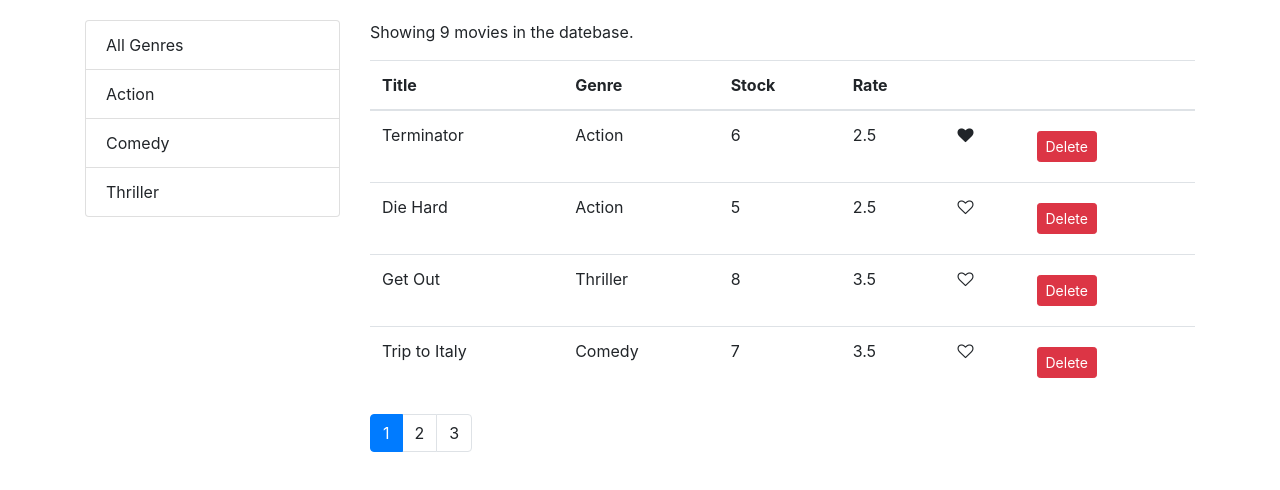
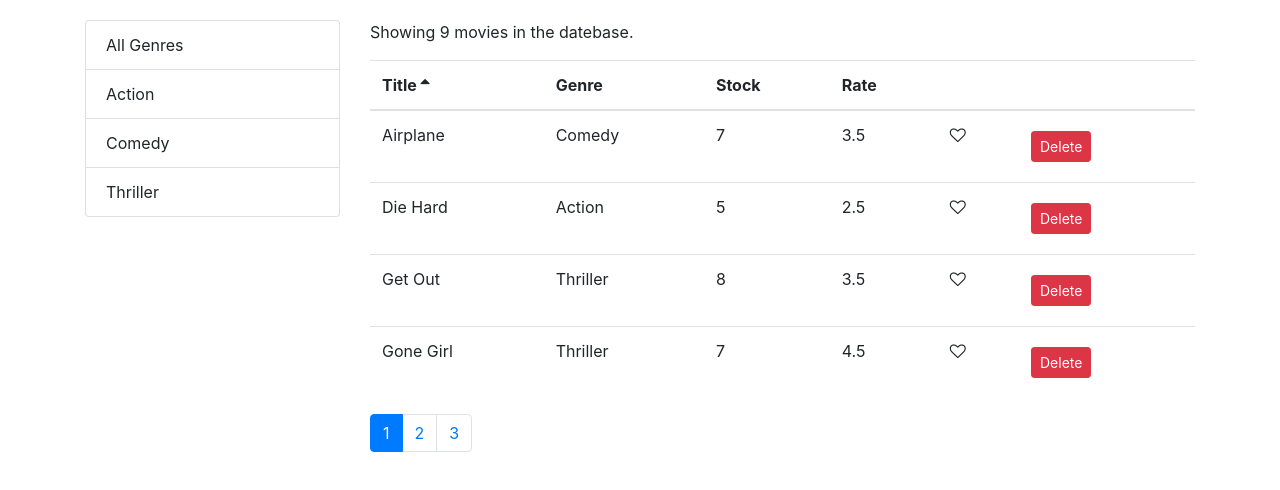
Before and after one commit to bthndncr/React-movieLibrary, a React (Create React App) app: page / in a window 1280 px wide. Shown: the top 490 px of the page. Built offline with nearby package versions, Linux system fonts and the light colour scheme.

Commit message:
Sorting and refactoring

```diff
--- a/src/components/listGroup.jsx
+++ b/src/components/listGroup.jsx
@@ -1,14 +1,12 @@
 import React from "react";
 
-const ListGroup = props => {
-  const {
-    items,
-    textProperty,
-    valueProperty,
-    selectedItem,
-    onItemSelect
-  } = props;
-
+const ListGroup = ({
+  items,
+  textProperty,
+  valueProperty,
+  selectedItem,
+  onItemSelect
+}) => {
   return (
     <ul className="list-group">
       {items.map(item => (
--- a/src/components/movies.jsx
+++ b/src/components/movies.jsx
@@ -2,20 +2,22 @@
 import { getMovies } from "../services/fakeMovieService";
 import { getGenres } from "../services/fakeGenreService";
 import Pagination from "./pagination";
-import Like from "./like";
 import { paginate } from "../utils/paginate";
 import ListGroup from "./listGroup";
+import MoviesTable from "./moviesTable";
+import _ from "lodash";
 
 class Movies extends Component {
   state = {
     movies: [],
     genres: [],
     pageSize: 4,
-    currentPage: 1
+    currentPage: 1,
+    sortColumn: { path: "title", order: "asc" }
   };
 
   componentDidMount() {
-    const genres = [{ name: "All Genres" }, ...getGenres()];
+    const genres = [{ _id: "", name: "All Genres" }, ...getGenres()];
     this.setState({ movies: getMovies(), genres });
   }
   // Events
@@ -39,73 +41,59 @@
     this.setState({ selectedGenre: genre, currentPage: 1 });
   };
 
-  render() {
-    const { length: count } = this.state.movies;
+  handleSort = sortColumn => {
+    this.setState({ sortColumn });
+  };
+
+  getPageData = () => {
     const {
       pageSize,
       currentPage,
+      sortColumn,
       selectedGenre,
       movies: allMovies
     } = this.state;
-
-    if (count === 0) return <p>There are no movies in the database.</p>;
 
     const filtered =
       selectedGenre && selectedGenre._id
         ? allMovies.filter(m => m.genre._id === selectedGenre._id)
         : allMovies;
 
-    const movies = paginate(filtered, currentPage, pageSize);
+    const sorted = _.orderBy(filtered, [sortColumn.path], [sortColumn.order]);
+
+    const movies = paginate(sorted, currentPage, pageSize);
+
+    return { totalCount: filtered.length, data: movies };
+  };
+
+  render() {
+    const { length: count } = this.state.movies;
+    const { pageSize, currentPage, sortColumn } = this.state;
+
+    if (count === 0) return <p>There are no movies in the database.</p>;
+
+    const { totalCount, data: movies } = this.getPageData();
 
     return (
       <div className="row">
         <div className="col-3">
           <ListGroup
             items={this.state.genres}
-            selectedItem={selectedGenre}
+            selectedItem={this.state.selectedGenre}
             onItemSelect={this.handleGenreSelect}
           />
         </div>
         <div className="col">
-          <p>Showing {filtered.length} movies in the datebase.</p>
-          <table className="table">
-            <thead>
-              <tr>
-                <th>Title</th>
-                <th>Genre</th>
-                <th>Stock</th>
-                <th>Rate</th>
-                <th />
-                <th />
-              </tr>
-            </thead>
-            <tbody>
-              {movies.map(movie => (
-                <tr key={movie._id}>
-                  <td>{movie.title}</td>
-                  <td>{movie.genre.name}</td>
-                  <td>{movie.numberInStock}</td>
-                  <td>{movie.dailyRentalRate}</td>
-                  <td>
-                    <Like
-                      liked={movie.liked}
-                      onClick={() => this.handleLike(movie)}
-                    />
-                  </td>
-                  <td>
-                    <button
-                      onClick={() => this.handleDelete(movie)}
-                      className="btn btn-danger btn-sm m-2"
-                    >
-                      Delete
-                    </button>
-                  </td>
-                </tr>
-              ))}
-            </tbody>
-          </table>
+          <p>Showing {totalCount} movies in the datebase.</p>
+          <MoviesTable
+            sortColumn={sortColumn}
+            movies={movies}
+            onLike={this.handleLike}
+            onDelete={this.handleDelete}
+            onSort={this.handleSort}
+          />
           <Pagination
-            itemsCount={filtered.length}
+            itemsCount={totalCount}
             pageSize={pageSize}
             currentPage={currentPage}
             onPageChange={this.handlePageChange}
--- /dev/null
+++ b/src/components/moviesTable.jsx
@@ -0,0 +1,44 @@
+import React, { Component } from "react";
+import Like from "./like";
+import Table from "./table";
+
+class MoviesTable extends Component {
+  columns = [
+    { path: "title", label: "Title" },
+    { path: "genre.name", label: "Genre" },
+    { path: "numberInStock", label: "Stock" },
+    { path: "dailyRentalRate", label: "Rate" },
+    {
+      key: "like",
+      content: movie => (
+        <Like liked={movie.liked} onClick={() => this.props.onLike(movie)} />
+      )
+    },
+    {
+      key: "delete",
+      content: movie => (
+        <button
+          onClick={() => this.props.onDelete(movie)}
+          className="btn btn-danger btn-sm m-2"
+        >
+          Delete
+        </button>
+      )
+    }
+  ];
+
+  render() {
+    const { movies, onSort, sortColumn } = this.props;
+
+    return (
+      <Table
+        columns={this.columns}
+        data={movies}
+        sortColumn={sortColumn}
+        onSort={onSort}
+      />
+    );
+  }
+}
+
+export default MoviesTable;
--- a/src/components/pagination.jsx
+++ b/src/components/pagination.jsx
@@ -2,9 +2,7 @@
 import _ from "lodash";
 import PropTypes from "prop-types";
 
-const Pagination = props => {
-  const { itemsCount, pageSize, currentPage, onPageChange } = props;
-
+const Pagination = ({ itemsCount, pageSize, currentPage, onPageChange }) => {
   const pagesCount = Math.ceil(itemsCount / pageSize);
   if (pagesCount === 1) return null;
   const pages = _.range(1, pagesCount + 1);
@@ -17,9 +15,9 @@
             key={page}
             className={page === currentPage ? "page-item active" : "page-item"}
           >
-            <a className="page-link" onClick={() => onPageChange(page)}>
+            <button className="page-link" onClick={() => onPageChange(page)}>
               {page}
-            </a>
+            </button>
           </li>
         ))}
       </ul>
--- /dev/null
+++ b/src/components/table.jsx
@@ -0,0 +1,14 @@
+import React from "react";
+import TableHeader from "./tableHeader";
+import TableBody from "./tableBody";
+
+const Table = ({ columns, sortColumn, onSort, data }) => {
+  return (
+    <table className="table">
+      <TableHeader columns={columns} sortColumn={sortColumn} onSort={onSort} />
+      <TableBody columns={columns} data={data} />
+    </table>
+  );
+};
+
+export default Table;
--- /dev/null
+++ b/src/components/tableBody.jsx
@@ -0,0 +1,34 @@
+import React, { Component } from "react";
+import _ from "lodash";
+
+class TableBody extends Component {
+  renderCell = (item, column) => {
+    if (column.content) return column.content(item);
+
+    return _.get(item, column.path);
+  };
+
+  createKey = (item, column) => {
+    return item._id + (column.path || column.key);
+  };
+
+  render() {
+    const { data, columns } = this.props;
+
+    return (
+      <tbody>
+        {data.map(item => (
+          <tr key={item._id}>
+            {columns.map(column => (
+              <td key={this.createKey(item, column)}>
+                {this.renderCell(item, column)}
+              </td>
+            ))}
+          </tr>
+        ))}
+      </tbody>
+    );
+  }
+}
+
+export default TableBody;
--- /dev/null
+++ b/src/components/tableHeader.jsx
@@ -0,0 +1,45 @@
+import React, { Component } from "react";
+
+// columns: array
+// sortColumn: object
+// onSort: function
+class TableHeader extends Component {
+  raiseSort = path => {
+    const sortColumn = { ...this.props.sortColumn };
+    if (sortColumn.path === path) {
+      sortColumn.order = sortColumn.order === "asc" ? "desc" : "asc";
+    } else {
+      sortColumn.path = path;
+      sortColumn.order = "asc";
+    }
+    this.props.onSort(sortColumn);
+  };
+
+  renderSortIcon = column => {
+    const { sortColumn } = this.props;
+
+    if (column.path !== sortColumn.path) return null;
+    if (sortColumn.order === "asc") return <i className="fa fa-sort-asc"></i>;
+    return <i className="fa fa-sort-desc"></i>;
+  };
+
+  render() {
+    return (
+      <thead>
+        <tr>
+          {this.props.columns.map(column => (
+            <th
+              className="clickable"
+              key={column.path || column.key}
+              onClick={() => this.raiseSort(column.path)}
+            >
+              {column.label} {this.renderSortIcon(column)}
+            </th>
+          ))}
+        </tr>
+      </thead>
+    );
+  }
+}
+
+export default TableHeader;
--- a/src/index.css
+++ b/src/index.css
@@ -3,3 +3,7 @@
   padding: 20px 0 0 0;
   font-family: sans-serif;
 }
+
+.clickable {
+  cursor: pointer;
+}
```
